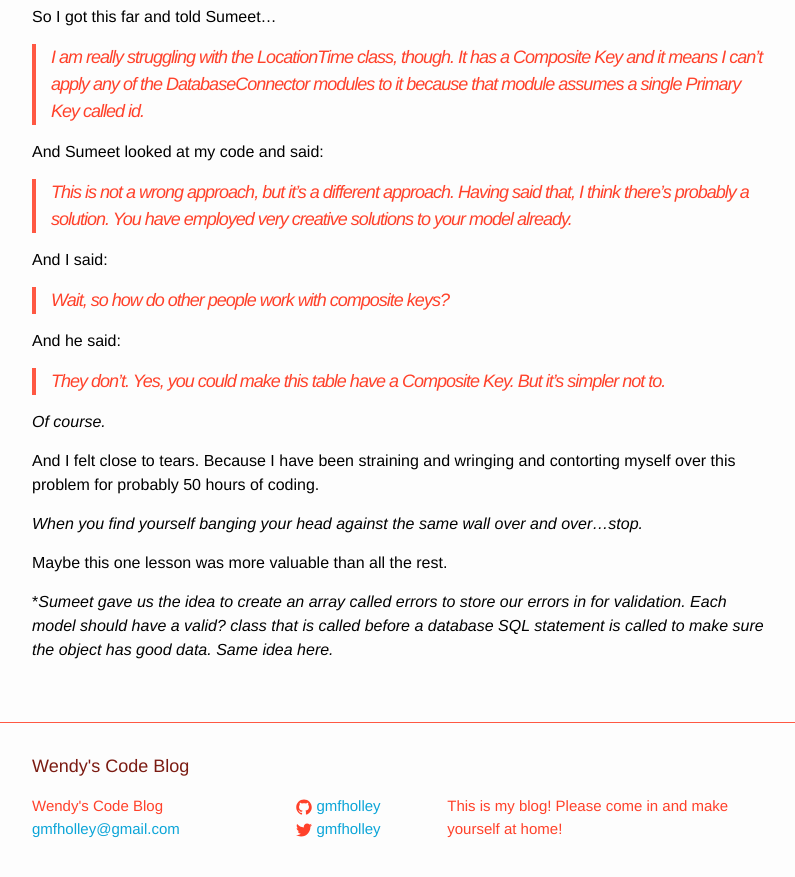
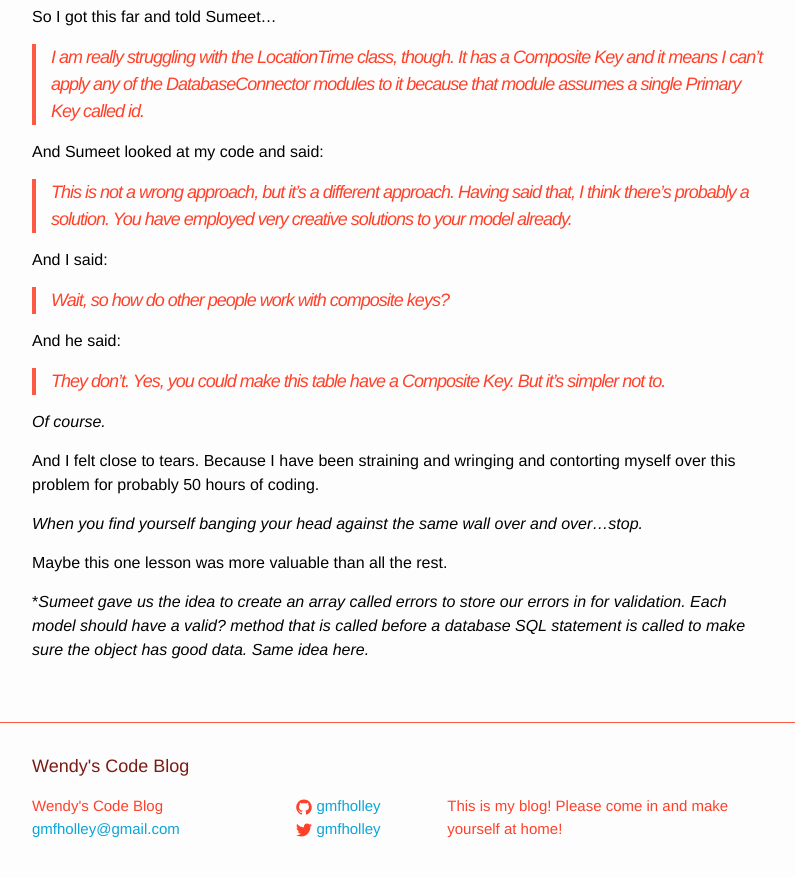
Before and after one commit to Gmfholley/Gmfholley, a Jekyll site: the page built from _posts/2015-06-22-hitting-your-head-against-the-wall.md, in a window 1280 px wide and 900 px high, scrolled down 3177 px. Shown: the top 877 px of the window, without its empty margins (238-1033 px from the left). Built offline with Jekyll 4.4.1, drawn with Linux system fonts in a browser that asks for light colours; Markdown is read by kramdown in place of the engine named in the settings; some of the changed text lies outside the part shown.

Commit message:
Fixes typo

```diff
--- a/_posts/2015-06-22-hitting-your-head-against-the-wall.md
+++ b/_posts/2015-06-22-hitting-your-head-against-the-wall.md
@@ -153,4 +153,4 @@ And I felt close to tears.  Because I have been straining and wringing and conto
 
 Maybe this one lesson was more valuable than all the rest.
 
-*_Sumeet gave us the idea to create an array called errors to store our errors in for validation.  Each model should have a valid? class that is called before a database SQL statement is called to make sure the object has good data.  Same idea here._
+*_Sumeet gave us the idea to create an array called errors to store our errors in for validation.  Each model should have a valid? method that is called before a database SQL statement is called to make sure the object has good data.  Same idea here._
```
Also changed, not shown: other parts of _posts/2015-06-22-hitting-your-head-against-the-wall.md (+1 -1 lines).
